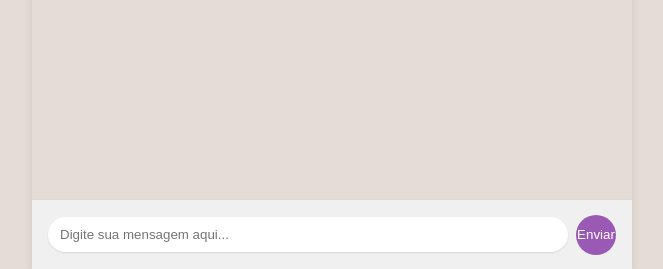
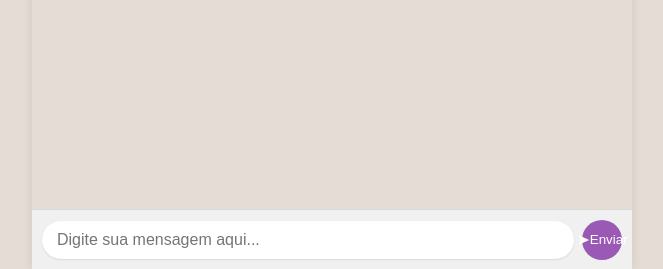
Before and after one commit to DraAnaexplica/clara-app, a Flask app: page / in a window 1280 px wide. Shown: the part 531-800 px from the top of the page, without its empty margins (308-971 px from the left). Run offline with Flask 3, Linux system fonts and the light colour scheme; data that the repository does not hold is empty.

Commit message:
Corrigir erro ao enviar mensagem e ajustar layout estilo WhatsApp

```diff
--- a/app.py
+++ b/app.py
@@ -121,8 +121,10 @@ def send_message():
     data = {"contents": [{"parts": [{"text": full_prompt}]}]}
     api_key = os.getenv("GEMINI_API_KEY")
     if not api_key:
+        print("Erro: GEMINI_API_KEY não configurada no servidor!")
         return jsonify({'error': 'API key não configurada'}), 500
 
+    print("Enviando requisição para Gemini API...")
     response = requests.post(
         f"https://generativelanguage.googleapis.com/v1beta/models/gemini-1.5-flash-latest:generateContent?key={api_key}",
         headers=headers,
@@ -130,6 +132,7 @@ def send_message():
     )
 
     if response.status_code == 200:
+        print("Resposta do Gemini API:", response.json())
         clara_response = response.json()['candidates'][0]['content']['parts'][0]['text']
         timestamp = datetime.now(tz).strftime('%Y-%m-%d %H:%M:%S')
         conn = sqlite3.connect('chat_history.db')
@@ -140,6 +143,7 @@ def send_message():
         conn.close()
         return jsonify({'resposta': clara_response})
     else:
+        print(f"Erro ao chamar Gemini API: {response.status_code} - {response.text}")
         return jsonify({'error': 'Erro ao processar a mensagem'}), 500
 
 if __name__ == '__main__':
--- a/static/css/style.css
+++ b/static/css/style.css
@@ -12,7 +12,7 @@ main {
     overflow: hidden;
     max-width: 600px;
     margin: 0 auto;
-    background-color: #fff;
+    background-color: #e5ddd5;
     box-shadow: 0 0 10px rgba(0, 0, 0, 0.1);
 }
 
@@ -58,7 +58,7 @@ header h1 {
 
 .message {
     margin-bottom: 10px;
-    padding: 12px 16px 20px 12px;
+    padding: 10px 14px 18px 10px;
     border-radius: 7.5px;
     max-width: 70%;
     word-wrap: break-word;
@@ -70,7 +70,7 @@ header h1 {
     position: absolute;
     bottom: 5px;
     right: 10px;
-    font-size: 0.75em;
+    font-size: 0.65em;
     color: #666;
 }
 
@@ -117,28 +117,29 @@ header h1 {
     transform: translateX(-50%);
     width: 100%;
     max-width: 600px;
-    height: 70px;
+    height: 60px;
     background-color: #f0f0f0;
     z-index: 10;
     display: flex;
     align-items: center;
-    padding: 0 16px;
+    padding: 0 10px;
     border-top: 1px solid #d9d9d9;
     box-sizing: border-box;
 }
 
 .input-container input[type="text"] {
     flex-grow: 1;
-    padding: 10px 12px;
+    padding: 10px 15px;
     border: none;
     border-radius: 20px;
     margin-right: 8px;
     background-color: #ffffff;
     box-shadow: 0 1px 2px rgba(0, 0, 0, 0.1);
+    font-size: 1em;
 }
 
 .input-container button {
-    padding: 10px;
+    padding: 0;
     background-color: #9b59b6; /* Lilás */
     color: white;
     border: none;
@@ -151,6 +152,11 @@ header h1 {
     cursor: pointer;
 }
 
+.input-container button::before {
+    content: '➤'; /* Ícone de envio (seta para a direita) */
+    font-size: 1.2em;
+}
+
 .input-container button:hover {
     background-color: #8e44ad;
 }
@@ -160,7 +166,8 @@ header h1 {
         font-size: 1em;
     }
     .input-container input[type="text"] {
-        padding: 8px 10px;
+        padding: 8px 12px;
+        font-size: 0.9em;
     }
     .input-container button {
         width: 36px;
--- a/static/js/chat.js
+++ b/static/js/chat.js
@@ -31,14 +31,16 @@ function sendMessage(event) {
         body: JSON.stringify({ mensagem: message, user_id: userId })
     })
     .then(response => {
-        if (!response.ok) throw new Error("Erro na resposta do servidor");
+        console.log("Resposta do servidor:", response); // Adicionar log
+        if (!response.ok) throw new Error(`Erro ${response.status}: ${response.statusText}`);
         return response.json();
     })
     .then(data => {
+        console.log("Dados recebidos:", data); // Adicionar log
         displayMessage({ from: "her", text: data.resposta, timestamp: getTimestamp() });
     })
     .catch(error => {
-        console.error("Erro:", error);
+        console.error("Erro ao enviar mensagem:", error); // Log mais detalhado
         displayMessage({
             from: "her",
             text: "⚠️ Desculpe, algo deu errado. Tente novamente!",
```
